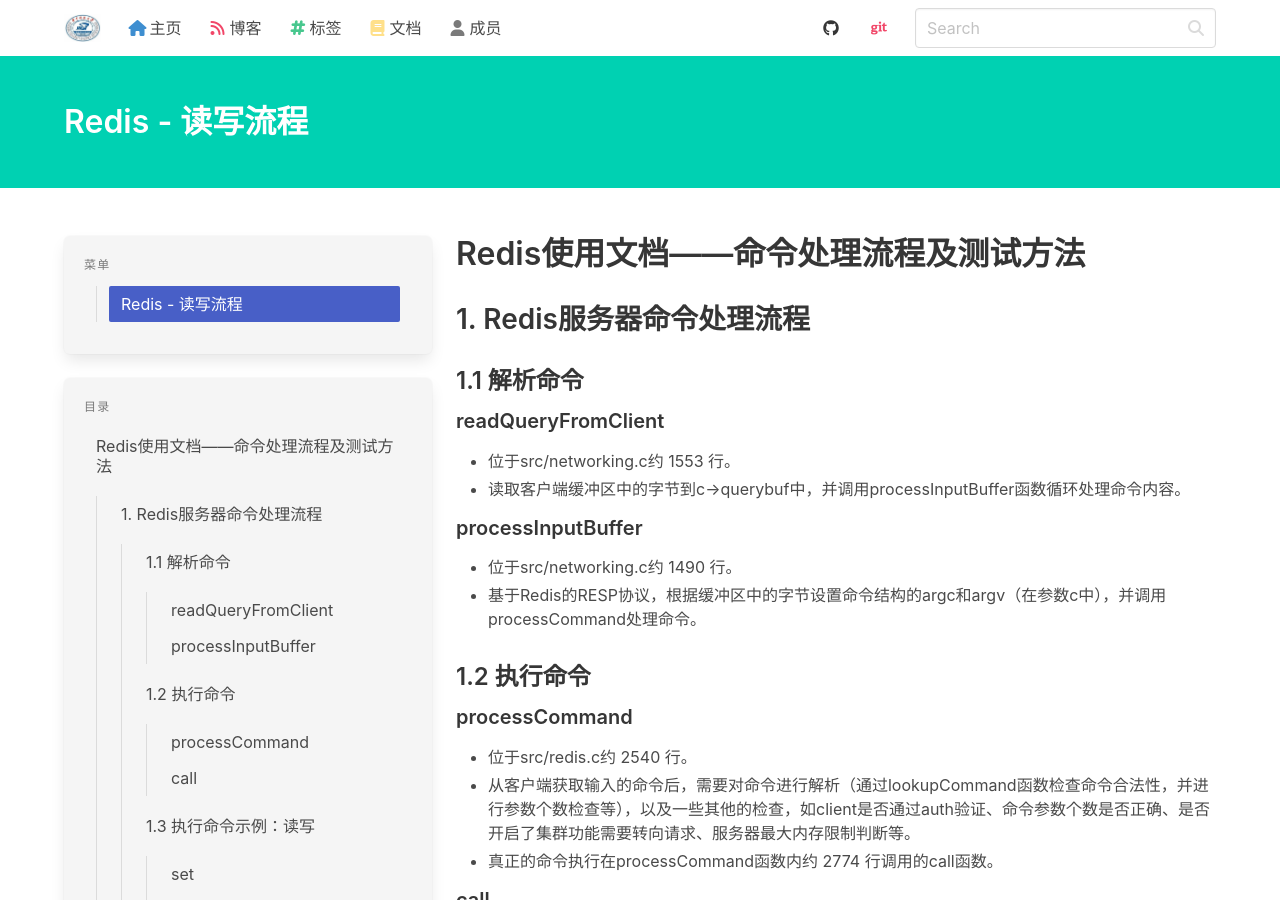
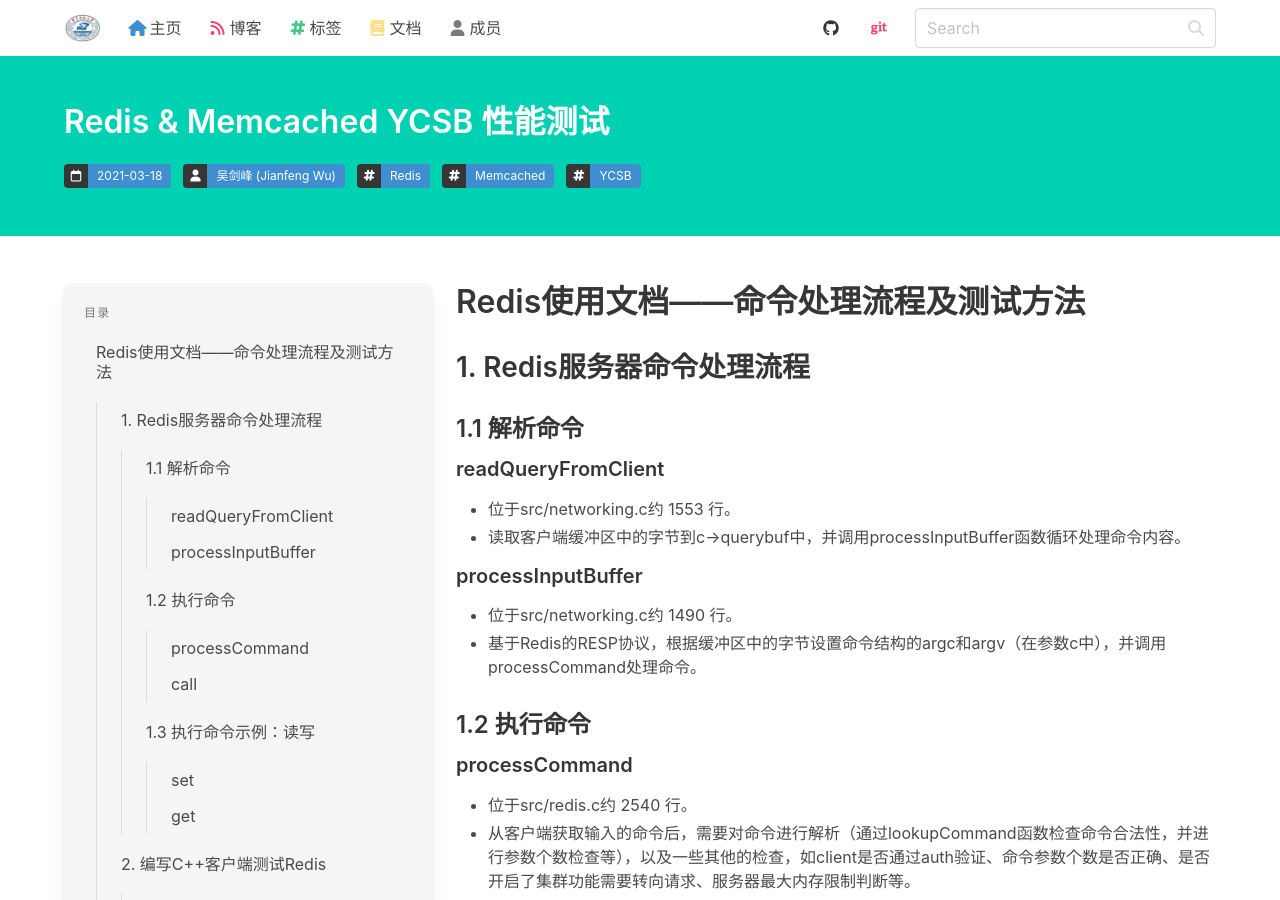
Before and after one commit to haslaboratory/haslaboratory.github.io, a Jekyll site: the page built from _posts/2021-03-18-redis-memcached-ycsb-performance.md, in a window 1280 px wide and 900 px high. Built offline with Jekyll 4.4.1, drawn with Linux system fonts in a browser that asks for light colours; nearby versions of some CDN libraries; library files that are not in the unit come from our copies.

Commit message:
_posts/2021-03-18-redis-memcached-ycsb-performance.md

```diff
--- a/_docs/redis/redis-1.md
+++ b/_posts/2021-03-18-redis-memcached-ycsb-performance.md
@@ -1,7 +1,11 @@
 ---
-layout: doc
-title: Redis - 读写流程
-order: 1
+layout: post
+title: Redis & Memcached YCSB 性能测试
+author: Jianfeng Wu
+tags:
+    - Redis
+    - Memcached
+    - YCSB
 ---
 
 # Redis使用文档——命令处理流程及测试方法
@@ -70,7 +74,9 @@
 ### 3.2 Flame Graph
 
 - 客户端进程：
-![client](https://haslab.org/docs/redis/image/redis-cli.svg)
+
+![client](../images/2021-03-18/redis-cli.svg)
 
 - 服务器进程：
-![server](https://haslab.org/docs/redis/image/redis-server-get.svg)
+
+![server](../images/2021-03-18/redis-server-get.svg)
```
Also changed, not shown: images/2021-03-18/redis-cli.svg (renamed from _docs/redis/image/redis-cli.svg), images/2021-03-18/redis-server-get.svg (renamed from _docs/redis/image/redis-server-get.svg).
